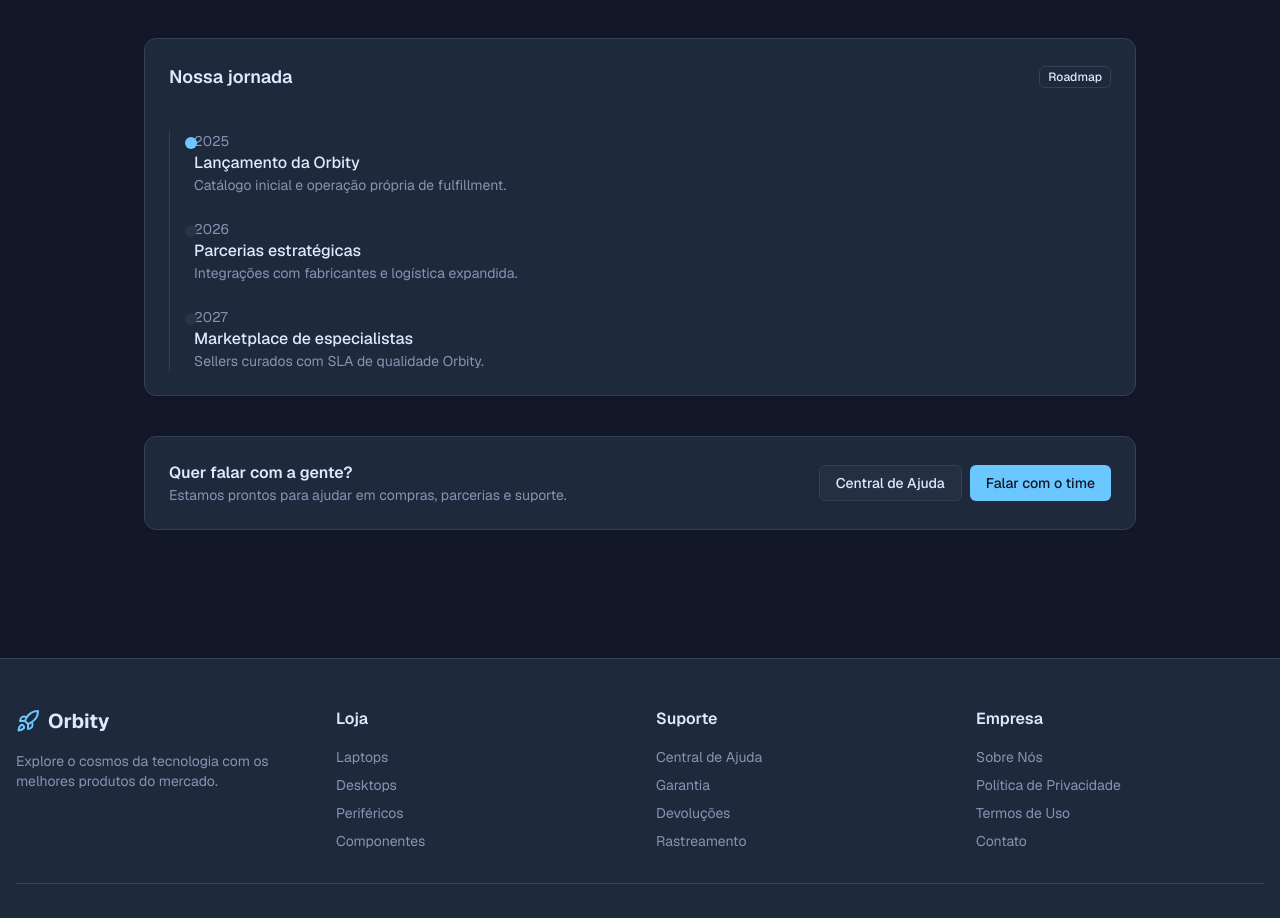
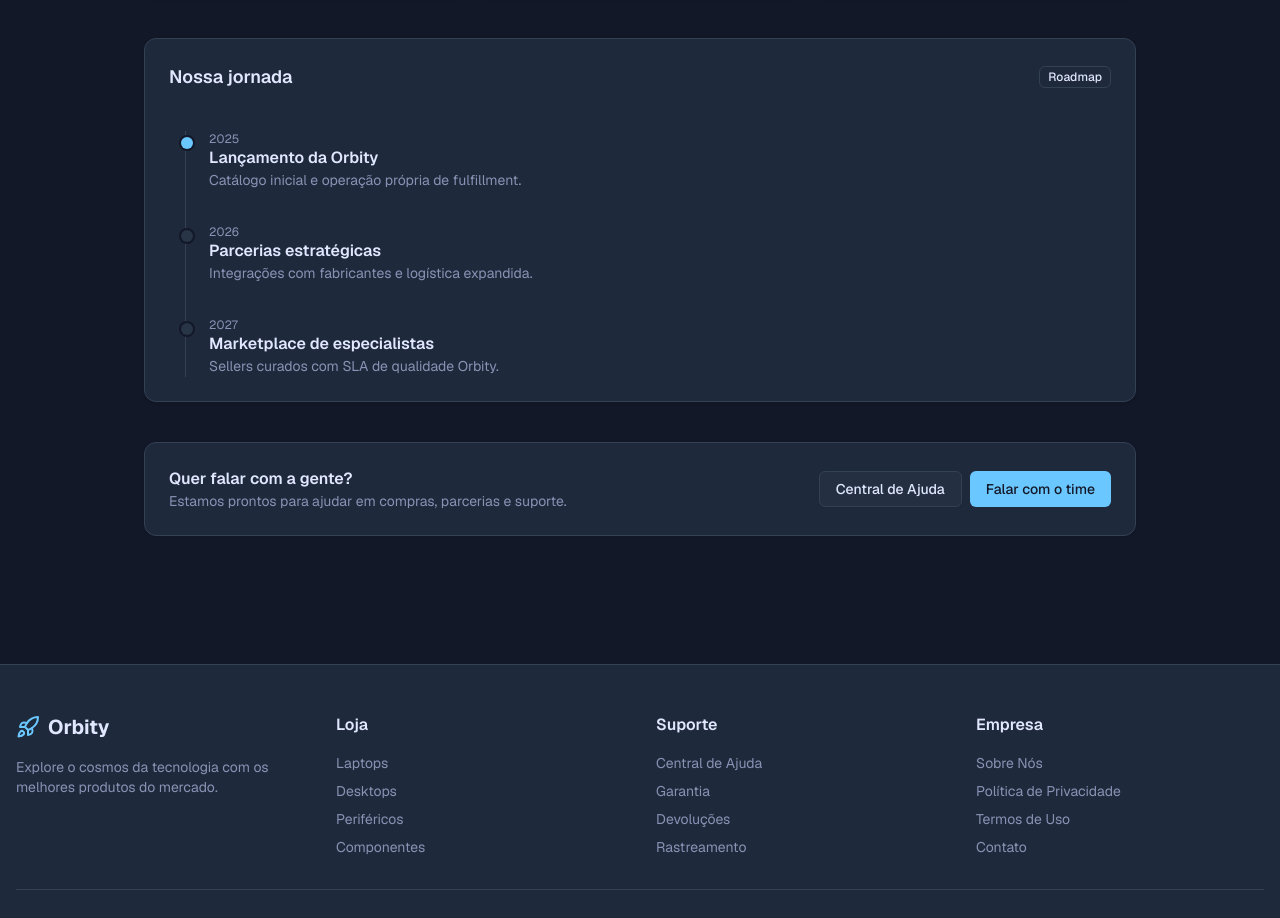
Before and after one commit to Matheuslemes/orbity-platform-frontend, a Next.js app: page /company/about in a window 1280 px wide. Shown: the part 808-1726 px from the top of the page. Built offline with nearby package versions, Linux system fonts and the light colour scheme; no server answers.

Commit message:
orbity: fix -> corrige bug de icones sobrepomdo textos icones em abaout na section "linha do tempo"

```diff
--- a/src/app/company/about/page.tsx
+++ b/src/app/company/about/page.tsx
@@ -1,9 +1,9 @@
 // src/app/company/about/page.tsx
+import Link from "next/link"
 import { Card } from "@/components/ui/card"
 import { Badge } from "@/components/ui/badge"
 import { Button } from "@/components/ui/button"
-import Link from "next/link"
-import { Rocket, Target, Trophy, Users, ShieldCheck, Globe2, HeartHandshake, Sparkles } from "lucide-react"
+import { Rocket, Target, Trophy, Users, ShieldCheck, Globe2, Sparkles } from "lucide-react"
 
 export const metadata = { title: "Sobre Nós" }
 
@@ -12,23 +12,26 @@ export default function AboutPage() {
     <main className="container mx-auto max-w-5xl px-4 py-12">
       {/* Header */}
       <header className="mb-10">
-        <div className="inline-flex items-center gap-2 rounded-full border px-3 py-1 text-xs"
-             style={{ borderColor: "var(--border)", backgroundColor: "var(--surface)" }}>
+        <div
+          className="inline-flex items-center gap-2 rounded-full border px-3 py-1 text-xs"
+          style={{ borderColor: "var(--border)", backgroundColor: "var(--surface)" }}
+        >
           <Sparkles className="h-3.5 w-3.5" />
           Desde 2025
         </div>
+
         <h1 className="mt-4 text-3xl md:text-4xl font-bold">Sobre a Orbity</h1>
-        <p className="text-muted-foreground mt-2 max-w-3xl">
+        <p className="mt-2 max-w-3xl text-muted-foreground">
           A Orbity nasceu para simplificar a jornada de compra de tecnologia — com curadoria técnica,
           atendimento humano e uma experiência rápida e transparente do clique à entrega.
         </p>
       </header>
 
       {/* Missão / Visão / Valores */}
-      <section className="grid grid-cols-1 md:grid-cols-3 gap-4 mb-10">
+      <section className="mb-10 grid grid-cols-1 gap-4 md:grid-cols-3">
         <Card className="p-6">
           <div className="flex items-start gap-3">
-            <Target className="h-5 w-5 mt-0.5" />
+            <Target className="mt-0.5 h-5 w-5" />
             <div>
               <h3 className="font-semibold">Missão</h3>
               <p className="text-sm text-muted-foreground">
@@ -40,7 +43,7 @@ export default function AboutPage() {
 
         <Card className="p-6">
           <div className="flex items-start gap-3">
-            <Globe2 className="h-5 w-5 mt-0.5" />
+            <Globe2 className="mt-0.5 h-5 w-5" />
             <div>
               <h3 className="font-semibold">Visão</h3>
               <p className="text-sm text-muted-foreground">
@@ -52,10 +55,10 @@ export default function AboutPage() {
 
         <Card className="p-6">
           <div className="flex items-start gap-3">
-            <ShieldCheck className="h-5 w-5 mt-0.5" />
+            <ShieldCheck className="mt-0.5 h-5 w-5" />
             <div>
               <h3 className="font-semibold">Valores</h3>
-              <ul className="text-sm text-muted-foreground list-disc pl-5 space-y-1">
+              <ul className="list-disc space-y-1 pl-5 text-sm text-muted-foreground">
                 <li>Transparência</li>
                 <li>Excelência em atendimento</li>
                 <li>Curadoria técnica</li>
@@ -69,7 +72,7 @@ export default function AboutPage() {
       {/* Métricas (mock) */}
       <section className="mb-10">
         <Card className="p-6">
-          <div className="grid grid-cols-2 md:grid-cols-4 gap-6 text-center">
+          <div className="grid grid-cols-2 gap-6 text-center md:grid-cols-4">
             <div>
               <div className="text-2xl font-bold">1.2k+</div>
               <div className="text-xs text-muted-foreground">Produtos selecionados</div>
@@ -92,11 +95,11 @@ export default function AboutPage() {
 
       {/* Diferenciais */}
       <section className="mb-10">
-        <h2 className="text-lg font-semibold mb-4">O que nos move</h2>
-        <div className="grid grid-cols-1 md:grid-cols-3 gap-4">
+        <h2 className="mb-4 text-lg font-semibold">O que nos move</h2>
+        <div className="grid grid-cols-1 gap-4 md:grid-cols-3">
           <Card className="p-5">
             <div className="flex items-start gap-3">
-              <Rocket className="h-5 w-5 mt-0.5" />
+              <Rocket className="mt-0.5 h-5 w-5" />
               <div>
                 <h3 className="font-medium">Performance e inovação</h3>
                 <p className="text-sm text-muted-foreground">
@@ -105,9 +108,10 @@ export default function AboutPage() {
               </div>
             </div>
           </Card>
+
           <Card className="p-5">
             <div className="flex items-start gap-3">
-              <Users className="h-5 w-5 mt-0.5" />
+              <Users className="mt-0.5 h-5 w-5" />
               <div>
                 <h3 className="font-medium">Atendimento humano</h3>
                 <p className="text-sm text-muted-foreground">
@@ -116,9 +120,10 @@ export default function AboutPage() {
               </div>
             </div>
           </Card>
+
           <Card className="p-5">
             <div className="flex items-start gap-3">
-              <Trophy className="h-5 w-5 mt-0.5" />
+              <Trophy className="mt-0.5 h-5 w-5" />
               <div>
                 <h3 className="font-medium">Experiência premium</h3>
                 <p className="text-sm text-muted-foreground">
@@ -130,42 +135,70 @@ export default function AboutPage() {
         </div>
       </section>
 
-      {/* Linha do tempo (mock) */}
+      {/* Linha do tempo (fix para sobreposição) */}
       <section className="mb-10">
         <Card className="p-6">
           <div className="mb-4 flex items-center justify-between">
             <h2 className="text-lg font-semibold">Nossa jornada</h2>
             <Badge variant="outline">Roadmap</Badge>
           </div>
-          <ol className="relative border-l pl-6 space-y-6" style={{ borderColor: "var(--border)" }}>
-            <li className="relative">
-              <span className="absolute -left-[9px] top-1.5 h-3 w-3 rounded-full" style={{ backgroundColor: "var(--primary)" }} />
-              <div className="text-sm text-muted-foreground">2025</div>
-              <div className="font-medium">Lançamento da Orbity</div>
-              <p className="text-sm text-muted-foreground">Catálogo inicial e operação própria de fulfillment.</p>
-            </li>
-            <li className="relative">
-              <span className="absolute -left-[9px] top-1.5 h-3 w-3 rounded-full bg-muted" />
-              <div className="text-sm text-muted-foreground">2026</div>
-              <div className="font-medium">Parcerias estratégicas</div>
-              <p className="text-sm text-muted-foreground">Integrações com fabricantes e logística expandida.</p>
-            </li>
-            <li className="relative">
-              <span className="absolute -left-[9px] top-1.5 h-3 w-3 rounded-full bg-muted" />
-              <div className="text-sm text-muted-foreground">2027</div>
-              <div className="font-medium">Marketplace de especialistas</div>
-              <p className="text-sm text-muted-foreground">Sellers curados com SLA de qualidade Orbity.</p>
-            </li>
-          </ol>
+
+          <div className="relative">
+            {/* Linha vertical */}
+            <div className="absolute left-3 top-0 bottom-0 w-px bg-border md:left-4" aria-hidden="true" />
+
+            <ul className="space-y-8">
+              {/* 2025 */}
+              <li className="relative pl-8 md:pl-10">
+                <span
+                  className="absolute left-2 top-1.5 h-3 w-3 rounded-full bg-primary ring-2 ring-background md:left-3"
+                  aria-hidden="true"
+                />
+                <div className="text-xs text-muted-foreground">2025</div>
+                <div className="font-semibold leading-snug">Lançamento da Orbity</div>
+                <p className="text-sm leading-relaxed text-muted-foreground">
+                  Catálogo inicial e operação própria de fulfillment.
+                </p>
+              </li>
+
+              {/* 2026 */}
+              <li className="relative pl-8 md:pl-10">
+                <span
+                  className="absolute left-2 top-1.5 h-3 w-3 rounded-full bg-muted ring-2 ring-background md:left-3"
+                  aria-hidden="true"
+                />
+                <div className="text-xs text-muted-foreground">2026</div>
+                <div className="font-semibold leading-snug">Parcerias estratégicas</div>
+                <p className="text-sm leading-relaxed text-muted-foreground">
+                  Integrações com fabricantes e logística expandida.
+                </p>
+              </li>
+
+              {/* 2027 */}
+              <li className="relative pl-8 md:pl-10">
+                <span
+                  className="absolute left-2 top-1.5 h-3 w-3 rounded-full bg-muted ring-2 ring-background md:left-3"
+                  aria-hidden="true"
+                />
+                <div className="text-xs text-muted-foreground">2027</div>
+                <div className="font-semibold leading-snug">Marketplace de especialistas</div>
+                <p className="text-sm leading-relaxed text-muted-foreground">
+                  Sellers curados com SLA de qualidade Orbity.
+                </p>
+              </li>
+            </ul>
+          </div>
         </Card>
       </section>
 
       {/* CTA */}
       <section>
-        <Card className="p-6 flex flex-col md:flex-row items-start md:items-center justify-between gap-4">
+        <Card className="flex flex-col items-start justify-between gap-4 p-6 md:flex-row md:items-center">
           <div>
             <h3 className="font-semibold">Quer falar com a gente?</h3>
-            <p className="text-sm text-muted-foreground">Estamos prontos para ajudar em compras, parcerias e suporte.</p>
+            <p className="text-sm text-muted-foreground">
+              Estamos prontos para ajudar em compras, parcerias e suporte.
+            </p>
           </div>
           <div className="flex gap-2">
             <Button asChild variant="outline">
```
